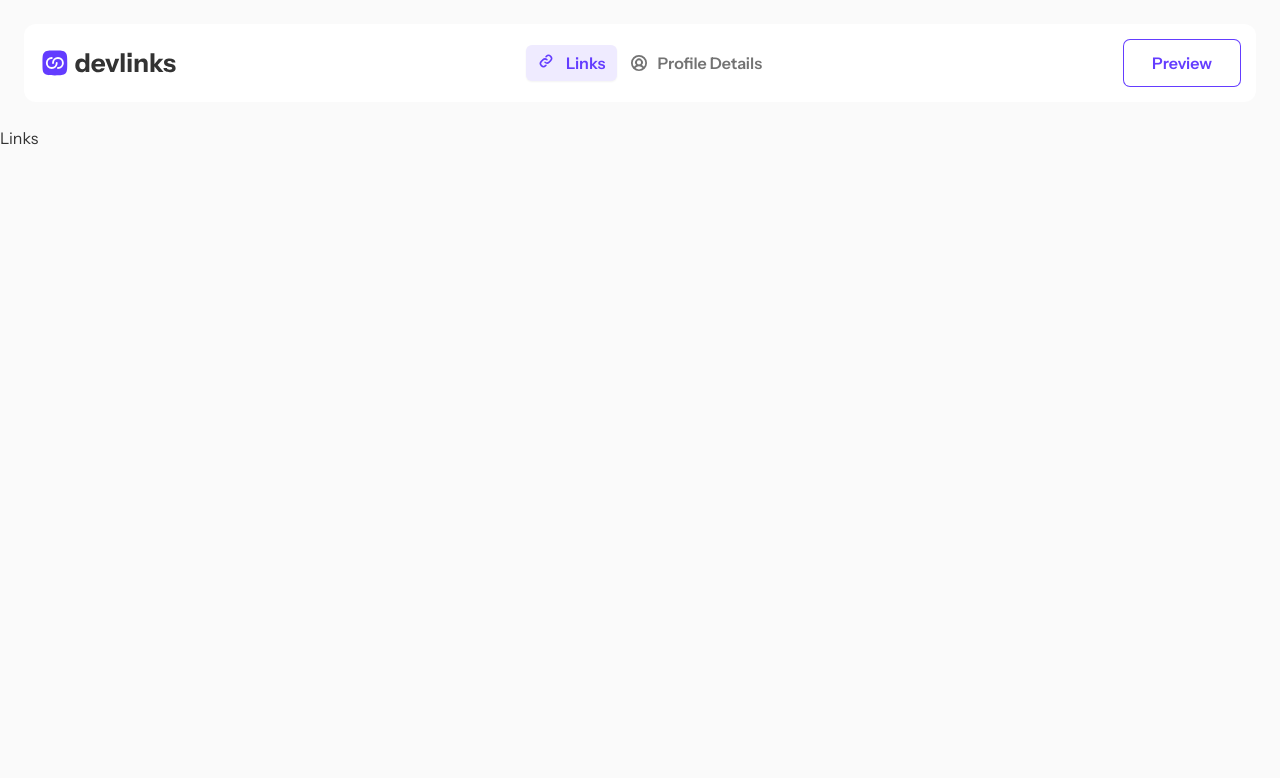
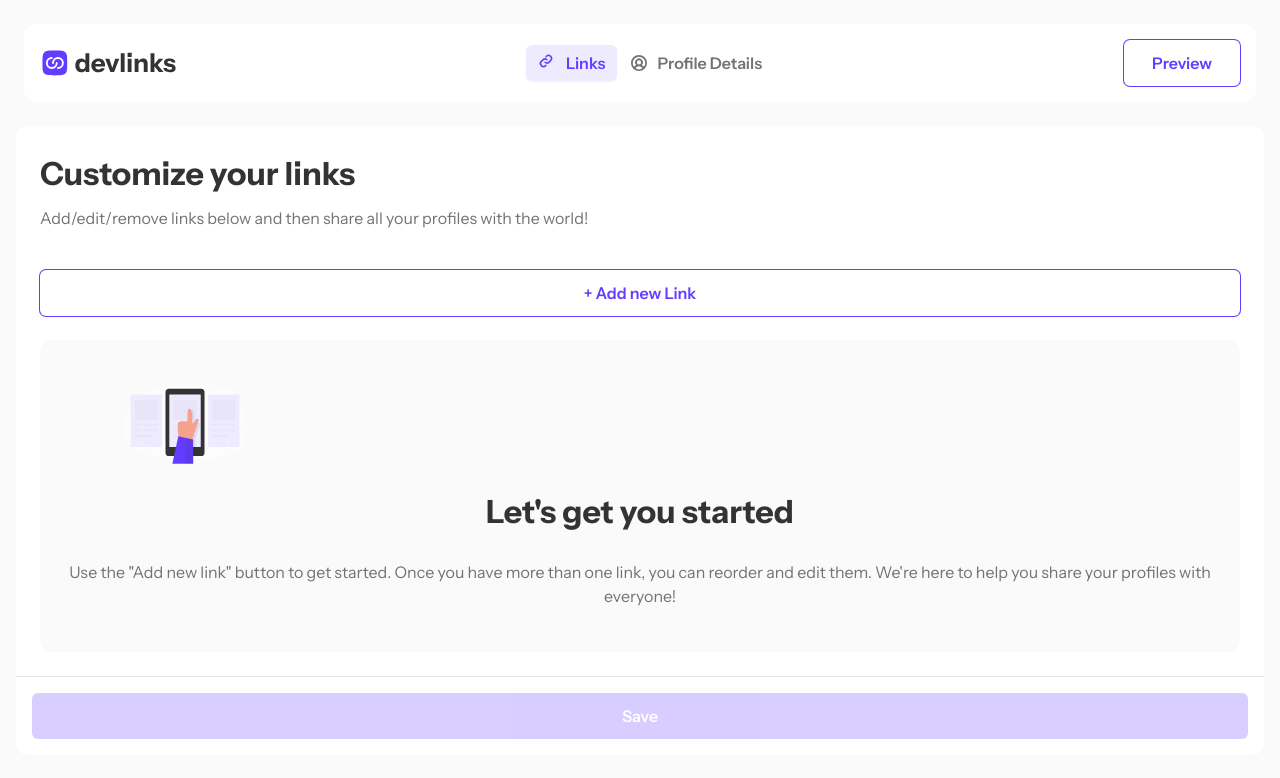
Before and after one commit to rohald89/devlinks, a Next.js app: page /dashboard in a window 1280 px wide. Shown: the top 778 px of the page. Built offline with nearby package versions, Linux system fonts and the light colour scheme.

Commit message:
finished main styling of the Links TabsContent, created GetStarted component

```diff
--- a/src/components/Dashboard.tsx
+++ b/src/components/Dashboard.tsx
@@ -1,14 +1,37 @@
 import { FC } from 'react';
 import { TabsContent } from './ui/Tabs';
+import { Button } from './ui/Button';
+import GetStarted from './GetStarted';
 
 interface DashboardProps {}
 
 const Dashboard: FC<DashboardProps> = ({}) => {
   return (
-    <div>
-      <TabsContent value="links">Links</TabsContent>
+    <>
+      <TabsContent value="links">
+        <div className="border-b border-gray-300 p-6">
+          <h1 className="text-2xl font-bold md:text-heading-md">
+            Customize your links
+          </h1>
+          <p className="mt-2 text-body-md text-gray-500">
+            Add/edit/remove links below and then share all your profiles with
+            the world!
+          </p>
+          <Button variant="outline" className="w-full mt-10">
+            + Add new Link
+          </Button>
+          {/* TODO Render all created link forms */}
+          {/* TODO Render GetStarted when no links are created */}
+          <GetStarted />
+        </div>
+        <div className="p-4">
+          <Button disabled className="w-full">
+            Save
+          </Button>
+        </div>
+      </TabsContent>
       <TabsContent value="profile">Profile</TabsContent>
-    </div>
+    </>
   );
 };
 
--- /dev/null
+++ b/src/components/GetStarted.tsx
@@ -0,0 +1,22 @@
+import { FC } from 'react';
+import { Icons } from './Icons';
+
+interface GetStartedProps {}
+
+const GetStarted: FC<GetStartedProps> = ({}) => {
+  return (
+    <div className="bg-gray-100 px-5 py-11 space-y-6 mt-6 rounded-xl text-center">
+      <Icons.getStarted height={80} />
+      <h2 className="text-2xl font-bold md:text-heading-md">
+        Let's get you started
+      </h2>
+      <p className="text-body-md text-gray-500">
+        Use the "Add new link" button to get started. Once you have more than
+        one link, you can reorder and edit them. We're here to help you share
+        your profiles with everyone!
+      </p>
+    </div>
+  );
+};
+
+export default GetStarted;
--- a/src/components/Header.tsx
+++ b/src/components/Header.tsx
@@ -8,6 +8,7 @@
 const Header: FC<HeaderProps> = ({}) => {
   return (
     <header className="bg-white rounded-b-xl p-4 flex items-center justify-between md:m-6 rounded-xl">
+      {/* TODO find cleaner way for mobile / desktop differences */}
       <span className="md:hidden">
         <Icons.smallLogo />
       </span>
--- a/src/components/Icons.tsx
+++ b/src/components/Icons.tsx
@@ -28,9 +28,9 @@
     >
       <path
         fill="#633CFF"
-        fill-rule="evenodd"
+        fillRule="evenodd"
         d="M5.774 34.225c2.443 2.442 6.37 2.442 14.226 2.442 7.857 0 11.785 0 14.225-2.442 2.442-2.438 2.442-6.368 2.442-14.225 0-7.857 0-11.785-2.442-14.226-2.438-2.44-6.368-2.44-14.225-2.44-7.857 0-11.785 0-14.226 2.44-2.44 2.443-2.44 6.37-2.44 14.226 0 7.857 0 11.785 2.44 14.225Zm10.06-19.642A5.416 5.416 0 1 0 21.25 20a1.25 1.25 0 1 1 2.5 0 7.917 7.917 0 1 1-7.916-7.916 1.25 1.25 0 0 1 0 2.5ZM29.584 20a5.417 5.417 0 0 1-5.417 5.417 1.25 1.25 0 0 0 0 2.5A7.917 7.917 0 1 0 16.25 20a1.25 1.25 0 0 0 2.5 0 5.416 5.416 0 1 1 10.834 0Z"
-        clip-rule="evenodd"
+        clipRule="evenodd"
       />
       <path
         fill="#333"
@@ -84,4 +84,90 @@
       />
     </svg>
   ),
+  getStarted: (props: LucideProps) => (
+    <svg
+      xmlns="http://www.w3.org/2000/svg"
+      width="250"
+      height="161"
+      {...props}
+      fill="none"
+      viewBox="0 0 250 161"
+    >
+      <path
+        fill="#fff"
+        d="M48.694 15.421C23.379 25.224 4.594 50.068.858 80.128c-3.12 25.331 4.335 53.318 48.23 61.291 85.406 15.52 173.446 17.335 193.864-24.525 20.417-41.86-7.525-108.891-50.873-113.53C157.683-.326 98.146-3.721 48.694 15.42Z"
+        opacity=".3"
+      />
+      <path
+        fill="#333"
+        d="M157.022 9.567H93.044a7.266 7.266 0 0 0-7.266 7.267v120.91a7.266 7.266 0 0 0 7.266 7.266h63.978a7.266 7.266 0 0 0 7.267-7.266V16.834a7.266 7.266 0 0 0-7.267-7.267Z"
+      />
+      <path
+        fill="#333"
+        d="M125.033 140.872a5.687 5.687 0 1 0 0-11.374 5.687 5.687 0 0 0 0 11.374Z"
+        opacity=".03"
+      />
+      <path fill="#EFEBFF" d="M156.628 21.321H93.431V126.78h63.197V21.321Z" />
+      <path
+        fill="#333"
+        d="M117.797 120.508a2.065 2.065 0 1 0 0-4.13 2.065 2.065 0 0 0 0 4.13Z"
+        opacity=".03"
+      />
+      <path
+        fill="#fff"
+        d="M125.033 120.508a2.066 2.066 0 1 0 0-4.132 2.066 2.066 0 0 0 0 4.132Z"
+        opacity=".44"
+      />
+      <path
+        fill="#333"
+        d="M132.269 120.508a2.066 2.066 0 1 0 0-4.132 2.066 2.066 0 0 0 0 4.132ZM148.199 32.953h-46.332v39.552h46.332V32.953ZM134.373 80.129h-32.506v3.621h32.506V80.13ZM148.199 80.129h-11.632v3.621h11.632V80.13ZM117.053 91.237h-15.186v3.622h15.186v-3.622ZM148.199 91.237H120.28v3.622h27.919v-3.622ZM136.954 102.353h-35.087v3.622h35.087v-3.622Z"
+        opacity=".03"
+      />
+      <path fill="#EFEBFF" d="M78.656 21.321H15.459V126.78h63.197V21.321Z" />
+      <path
+        fill="#fff"
+        d="M39.825 120.508a2.065 2.065 0 1 0 0-4.13 2.065 2.065 0 0 0 0 4.13Z"
+        opacity=".44"
+      />
+      <path
+        fill="#333"
+        d="M47.061 120.508a2.065 2.065 0 1 0 0-4.13 2.065 2.065 0 0 0 0 4.13ZM54.297 120.508a2.065 2.065 0 1 0 0-4.13 2.065 2.065 0 0 0 0 4.13ZM70.227 32.953H23.895v39.552h46.332V32.953ZM56.4 80.129H23.895v3.621H56.4V80.13ZM70.227 80.129H58.595v3.621h11.632V80.13ZM39.08 91.237H23.896v3.622H39.08v-3.622ZM70.227 91.237h-27.92v3.622h27.92v-3.622ZM58.982 102.353H23.895v3.622h35.087v-3.622Z"
+        opacity=".03"
+      />
+      <path fill="#EFEBFF" d="M234.6 21.321h-63.197V126.78H234.6V21.321Z" />
+      <path
+        fill="#333"
+        d="M195.769 120.508a2.065 2.065 0 1 0 0-4.13 2.065 2.065 0 0 0 0 4.13ZM203.005 120.508a2.066 2.066 0 1 0 0-4.132 2.066 2.066 0 0 0 0 4.132Z"
+        opacity=".03"
+      />
+      <path
+        fill="#fff"
+        d="M210.242 120.508a2.066 2.066 0 1 0-.001-4.131 2.066 2.066 0 0 0 .001 4.131Z"
+        opacity=".44"
+      />
+      <path
+        fill="#333"
+        d="M226.171 32.953h-46.332v39.552h46.332V32.953ZM212.345 80.129h-32.506v3.621h32.506V80.13ZM226.171 80.129h-11.632v3.621h11.632V80.13ZM195.025 91.237h-15.186v3.622h15.186v-3.622ZM226.179 91.237H198.26v3.622h27.919v-3.622ZM214.926 102.353h-35.087v3.622h35.087v-3.622Z"
+        opacity=".03"
+      />
+      <path
+        fill="#333"
+        d="M146.597 145.041c0-.76-1.61-31.891-.577-36.522 1.033-4.632 10.509-27.274 8.011-29.917-2.498-2.642-11.648 3.372-11.648 3.372s1.671-27.267-2.278-29.21c-3.948-1.944-5.702 5.671-5.702 5.671L132.3 88.936l-10.418 55.96 24.715.145Z"
+        opacity=".1"
+      />
+      <path
+        fill="#F4A28C"
+        d="M139.559 113.295c1.328-5.316 3.325-10.502 4.601-15.87.843-3.553 6.295-18.405 7.821-22.779.47-1.344.873-2.969-.038-4.062a2.646 2.646 0 0 0-2.422-.76 4.842 4.842 0 0 0-2.339 1.223c-1.519 1.337-4.32 7.95-6.371 7.943-2.482 0-1.313-6.834-1.381-8.148-.281-5.656.136-12.908-2.073-18.223-1.64-3.948-5.71-3.417-6.667.85-.957 4.268-.919 22.15-.919 22.15s-15.884-2.727-18.595 2.118c-2.711 4.844 1.868 35.618 1.868 35.618l26.515-.06Z"
+      />
+      <path
+        fill="#633CFF"
+        d="m141.495 160.5-.289-48.906-29.681-6.515L99.574 160.5h41.921Z"
+      />
+      <path
+        fill="#333"
+        d="m141.495 160.5-.289-48.906-14.168-3.113-2.536 52.019h16.993Z"
+        opacity=".1"
+      />
+    </svg>
+  ),
 };
--- a/src/components/ui/Tabs.tsx
+++ b/src/components/ui/Tabs.tsx
@@ -44,7 +44,7 @@
   <TabsPrimitive.Content
     ref={ref}
     className={cn(
-      'mt-2 ring-offset-background focus-visible:outline-none focus-visible:ring-2 focus-visible:ring-ring focus-visible:ring-offset-2',
+      'm-4 bg-white rounded-xl ring-offset-background focus-visible:outline-none focus-visible:ring-2 focus-visible:ring-ring focus-visible:ring-offset-2',
       className
     )}
     {...props}
```
